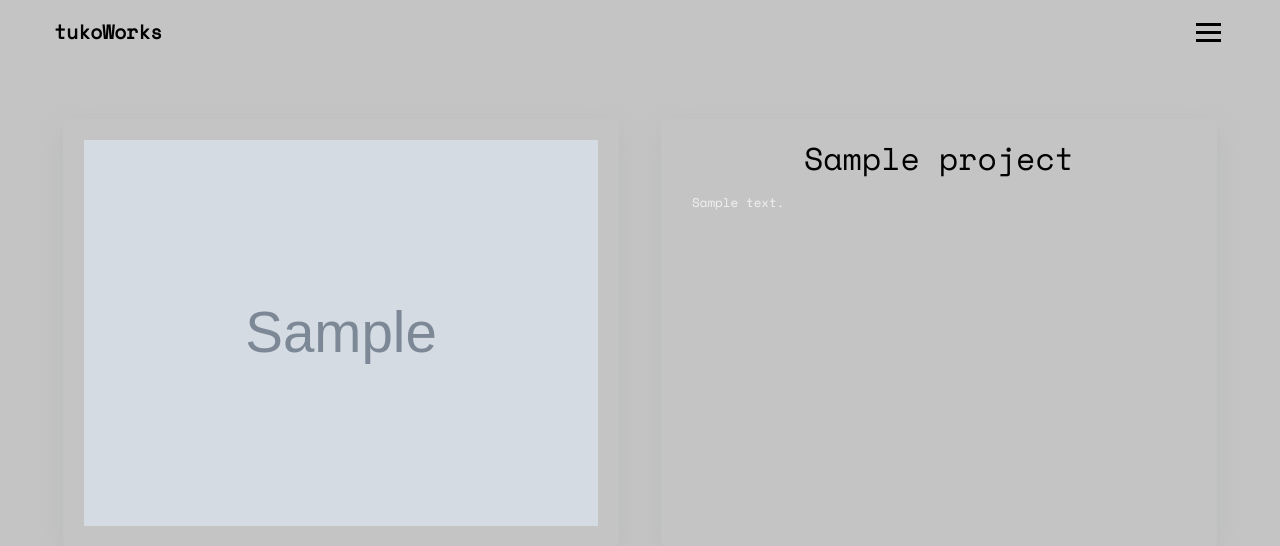
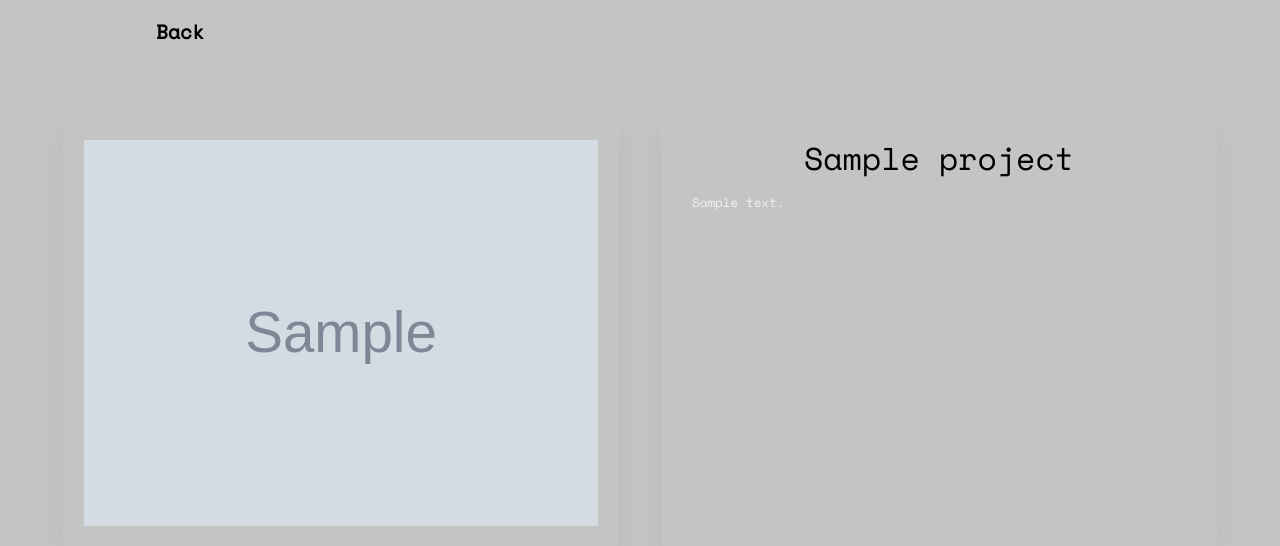
Before and after one commit to Chell0/tukoWaksBana, a Django app: page /works/1/ in a window 1280 px wide. Shown: the top 546 px of the page. Run offline with Django 4.2, Linux system fonts and the light colour scheme; tables that the repository leaves empty hold one stand-in row (values such as "Sample post"); grey boxes marked "Sample" are stand-in pictures.

Commit message:
Edit and Style the project detail page

```diff
--- a/home/static/css/work_detail.css
+++ b/home/static/css/work_detail.css
@@ -50,7 +50,7 @@
 	color: #f1f1f1;
 }
 
-.nav__links {
+/* .nav__links {
 	position: absolute;
 	justify-content: space-around;
 	width: 50%;
@@ -75,10 +75,10 @@
 	font-size: 240%;
 	font-weight: bold;
 	color: #ffffff;
-}
+} */
 
 /* ------------ Burger Menu ------------------------ */
-.burger {
+/* .burger {
 	cursor: default;
 	display: block;
 }
@@ -88,7 +88,7 @@
 	height: 3px;
 	background-color: #f1f1f1;
 	margin: 5px;
-}
+} */
 /* ------------------------------------------------- */
 
 .nav__active {
--- a/home/templates/work_detail.html
+++ b/home/templates/work_detail.html
@@ -6,11 +6,11 @@
 <div class="header__section">
     <nav>
         <div id="logo">
-            <a href="{% url 'home:home' %}">
-                <h3>tukoWorks</h3>
+            <a href="{% url 'home:works' %}">
+                <h3>Back</h3>
             </a>
         </div>
-        <ul class="nav__links">
+        <!-- <ul class="nav__links">
             <li><a href="{% url 'home:works' %}">Work</a></li>
             <li><a href="{% url 'home:approach' %}">Approach</a></li>
             <li><a href="{% url 'home:services' %}">Services</a></li>
@@ -20,11 +20,9 @@
             <div class="line1"></div>
             <div class="line2"></div>
             <div class="line3"></div>
-        </div>
+        </div> -->
     </nav>
 </div>
-
-
 
 <!-- Project -->
 <section class="project_detail_section">
```
Also changed, not shown: db.sqlite3 (added), 7 other files.
